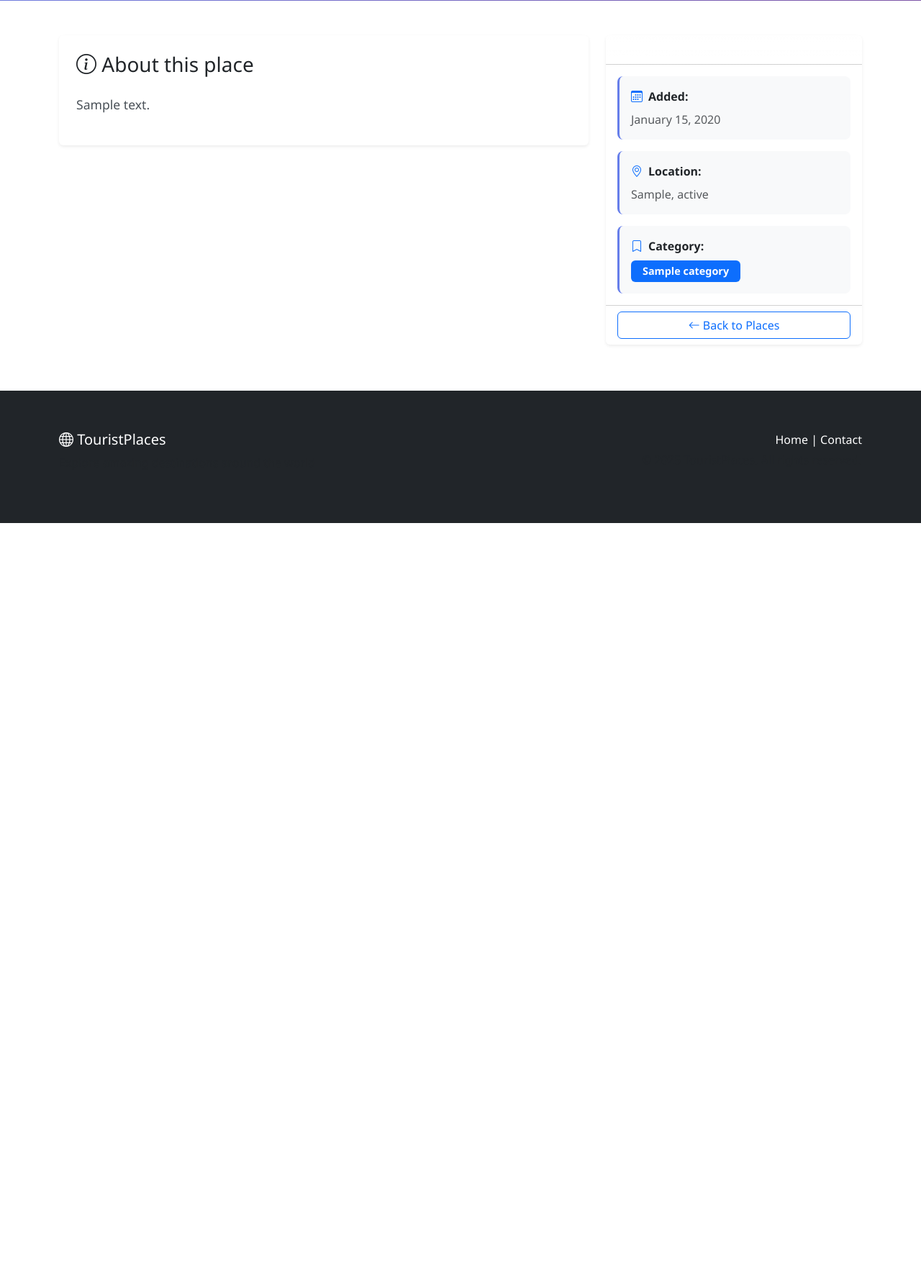
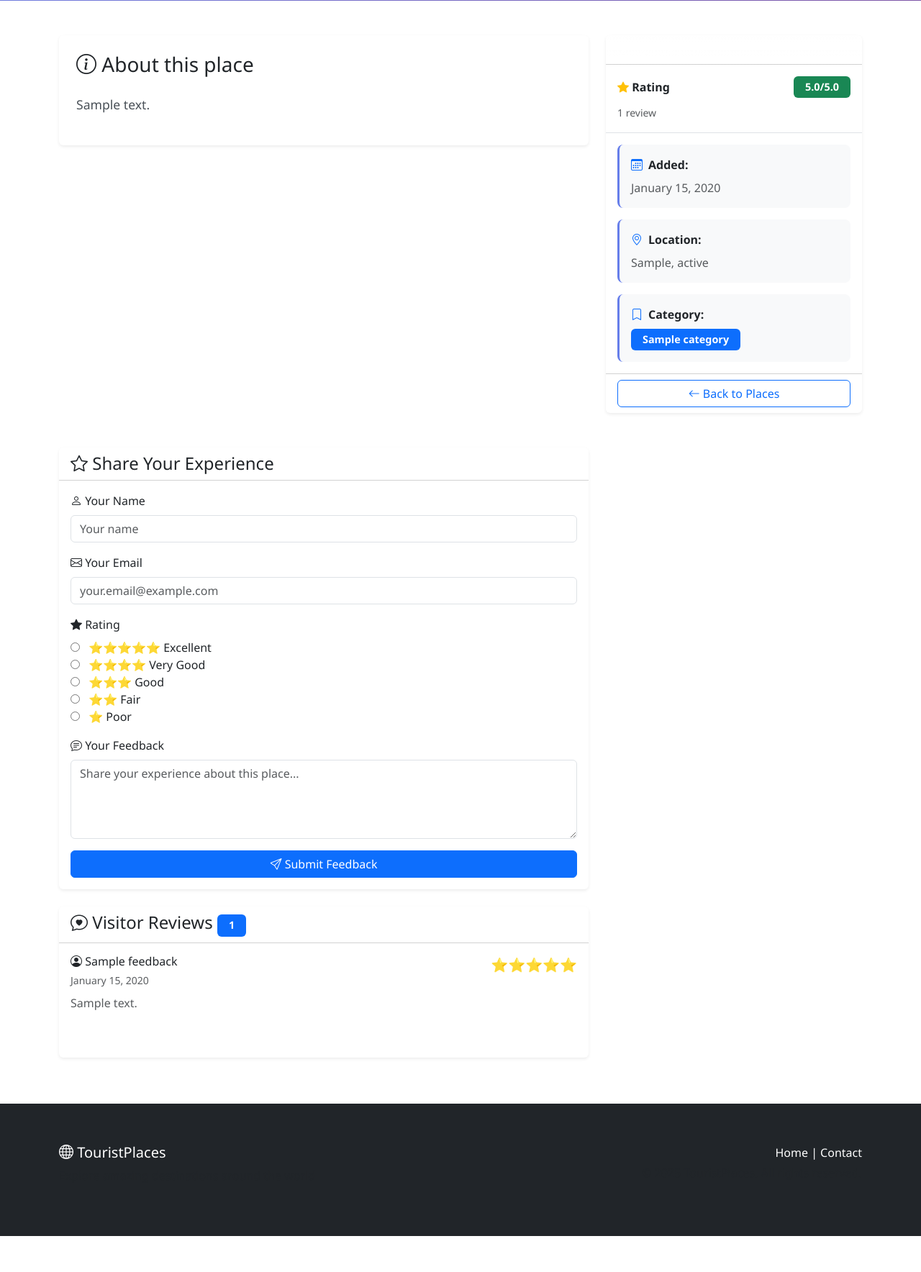
Before and after one commit to NafisaAlhaj17/tourist_places_explorer, a Django app: a page that uses places/templates/places/place_detail.html in a window 1280 px wide. Shown: the part 321-2089 px from the top of the page at 72% size. Before the commit the page ends 1048 px from the top, so only its background shows below. Run offline with Django 5.2, Linux system fonts and the light colour scheme; tables that the repository leaves empty hold one stand-in row (values such as "Sample post"); grey boxes marked "Sample" are stand-in pictures.

Commit message:
Add user feedback and rating system for places

```diff
--- a/places/forms.py
+++ b/places/forms.py
@@ -1,7 +1,39 @@
 from django import forms
-from .models import Place
+from .models import Place, Feedback
 
 class PlaceSearchForm(forms.Form):
     q = forms.CharField(label='Search', required=False)
     city = forms.CharField(label='City', required=False)
     category = forms.CharField(label='Category', required=False)
+
+class FeedbackForm(forms.ModelForm):
+    RATING_CHOICES = [
+        (5, '⭐⭐⭐⭐⭐ Excellent'),
+        (4, '⭐⭐⭐⭐ Very Good'),
+        (3, '⭐⭐⭐ Good'),
+        (2, '⭐⭐ Fair'),
+        (1, '⭐ Poor'),
+    ]
+
+    rating = forms.ChoiceField(
+        choices=RATING_CHOICES,
+        widget=forms.RadioSelect(attrs={'class': 'rating-radio'}),
+        label='Rating'
+    )
+    name = forms.CharField(
+        max_length=100,
+        widget=forms.TextInput(attrs={'class': 'form-control', 'placeholder': 'Your name'}),
+        label='Your Name'
+    )
+    email = forms.EmailField(
+        widget=forms.EmailInput(attrs={'class': 'form-control', 'placeholder': 'your.email@example.com'}),
+        label='Your Email'
+    )
+    comment = forms.CharField(
+        widget=forms.Textarea(attrs={'class': 'form-control', 'rows': 4, 'placeholder': 'Share your experience about this place...'}),
+        label='Your Feedback'
+    )
+
+    class Meta:
+        model = Feedback
+        fields = ['name', 'email', 'rating', 'comment']
--- a/places/models.py
+++ b/places/models.py
@@ -1,5 +1,6 @@
 from django.db import models
 from django.urls import reverse
+from django.contrib.auth.models import User
 
 class Category(models.Model):
     name = models.CharField(max_length=100, unique=True)
@@ -28,3 +29,43 @@ class Place(models.Model):
 
     def get_absolute_url(self):
         return reverse('places:place_detail', kwargs={'slug': self.slug})
+
+    def get_average_rating(self):
+        """Calculate average rating for this place"""
+        feedbacks = self.feedbacks.all()
+        if feedbacks.exists():
+            return sum(f.rating for f in feedbacks) / feedbacks.count()
+        return 0
+
+    def get_rating_count(self):
+        """Get total number of ratings"""
+        return self.feedbacks.count()
+
+
+class Feedback(models.Model):
+    RATING_CHOICES = [
+        (5, '⭐⭐⭐⭐⭐ Excellent'),
+        (4, '⭐⭐⭐⭐ Very Good'),
+        (3, '⭐⭐⭐ Good'),
+        (2, '⭐⭐ Fair'),
+        (1, '⭐ Poor'),
+    ]
+
+    place = models.ForeignKey(Place, on_delete=models.CASCADE, related_name='feedbacks')
+    user = models.ForeignKey(User, on_delete=models.CASCADE, null=True, blank=True)
+    name = models.CharField(max_length=100, help_text="Your name")
+    email = models.EmailField(help_text="Your email")
+    rating = models.IntegerField(choices=RATING_CHOICES)
+    comment = models.TextField(help_text="Share your experience...")
+    created_at = models.DateTimeField(auto_now_add=True)
+    approved = models.BooleanField(default=False, help_text="Approved for display")
+
+    class Meta:
+        ordering = ['-created_at']
+
+    def __str__(self):
+        return f"{self.name} - {self.place.title} ({self.rating} stars)"
+
+    def get_stars(self):
+        """Return star display for rating"""
+        return '⭐' * self.rating
--- a/places/templates/places/place_detail.html
+++ b/places/templates/places/place_detail.html
@@ -48,6 +48,17 @@
             <i class="bi bi-info-square"></i> Quick Info
           </h5>
         </div>
+        {% if average_rating > 0 %}
+        <div class="card-body border-bottom">
+          <div class="rating-display">
+            <div class="d-flex align-items-center justify-content-between mb-2">
+              <strong><i class="bi bi-star-fill text-warning"></i> Rating</strong>
+              <span class="badge bg-success">{{ average_rating }}/5.0</span>
+            </div>
+            <small class="text-muted">{{ rating_count }} review{{ rating_count|pluralize }}</small>
+          </div>
+        </div>
+        {% endif %}
         <div class="card-body">
           <div class="info-item mb-3">
             <div class="d-flex align-items-center mb-2">
@@ -81,6 +92,108 @@
           </a>
         </div>
       </div>
+    </div>
+  </div>
+</div>
+
+<!-- Feedback Section -->
+<div class="container my-5">
+  <div class="row">
+    <div class="col-lg-8">
+      <div class="card shadow-sm border-0 mb-4">
+        <div class="card-header bg-white">
+          <h4 class="mb-0">
+            <i class="bi bi-star"></i> Share Your Experience
+          </h4>
+        </div>
+        <div class="card-body">
+          <form method="post">
+            {% csrf_token %}
+            <div class="mb-3">
+              <label for="{{ feedback_form.name.id_for_label }}" class="form-label">
+                <i class="bi bi-person"></i> {{ feedback_form.name.label }}
+              </label>
+              {{ feedback_form.name }}
+              {% if feedback_form.name.errors %}
+                <div class="text-danger small">{{ feedback_form.name.errors }}</div>
+              {% endif %}
+            </div>
+
+            <div class="mb-3">
+              <label for="{{ feedback_form.email.id_for_label }}" class="form-label">
+                <i class="bi bi-envelope"></i> {{ feedback_form.email.label }}
+              </label>
+              {{ feedback_form.email }}
+              {% if feedback_form.email.errors %}
+                <div class="text-danger small">{{ feedback_form.email.errors }}</div>
+              {% endif %}
+            </div>
+
+            <div class="mb-3">
+              <label class="form-label">
+                <i class="bi bi-star-fill"></i> {{ feedback_form.rating.label }}
+              </label>
+              <div class="rating-options">
+                {{ feedback_form.rating }}
+              </div>
+              {% if feedback_form.rating.errors %}
+                <div class="text-danger small">{{ feedback_form.rating.errors }}</div>
+              {% endif %}
+            </div>
+
+            <div class="mb-3">
+              <label for="{{ feedback_form.comment.id_for_label }}" class="form-label">
+                <i class="bi bi-chat-text"></i> {{ feedback_form.comment.label }}
+              </label>
+              {{ feedback_form.comment }}
+              {% if feedback_form.comment.errors %}
+                <div class="text-danger small">{{ feedback_form.comment.errors }}</div>
+              {% endif %}
+            </div>
+
+            <button type="submit" class="btn btn-primary w-100">
+              <i class="bi bi-send"></i> Submit Feedback
+            </button>
+          </form>
+        </div>
+      </div>
+
+      <!-- Display Feedbacks -->
+      {% if feedbacks %}
+      <div class="card shadow-sm border-0">
+        <div class="card-header bg-white">
+          <h4 class="mb-0">
+            <i class="bi bi-chat-heart"></i> Visitor Reviews
+            <span class="badge bg-primary">{{ rating_count }}</span>
+          </h4>
+        </div>
+        <div class="card-body">
+          {% for feedback in feedbacks %}
+          <div class="feedback-item mb-4 pb-4 border-bottom">
+            <div class="d-flex justify-content-between align-items-start mb-2">
+              <div>
+                <h6 class="mb-1">
+                  <i class="bi bi-person-circle"></i> {{ feedback.name }}
+                </h6>
+                <small class="text-muted">{{ feedback.created_at|date:"F j, Y" }}</small>
+              </div>
+              <div class="rating-stars">
+                {{ feedback.get_stars }}
+              </div>
+            </div>
+            <p class="mb-0 text-muted">{{ feedback.comment }}</p>
+          </div>
+          {% endfor %}
+        </div>
+      </div>
+      {% else %}
+      <div class="card shadow-sm border-0">
+        <div class="card-body text-center text-muted">
+          <i class="bi bi-inbox" style="font-size: 3rem;"></i>
+          <p class="mb-0 mt-2">No reviews yet. Be the first to review this place!</p>
+        </div>
+      </div>
+      {% endif %}
     </div>
   </div>
 </div>
@@ -152,6 +265,36 @@
     font-size: 2rem;
   }
 }
+
+.rating-options ul {
+  list-style: none;
+  padding: 0;
+  margin: 0;
+}
+
+.rating-options li {
+  margin: 0.5rem 0;
+  padding: 0.5rem;
+  border-radius: 5px;
+  transition: background-color 0.3s;
+}
+
+.rating-options li:hover {
+  background-color: #f8f9fa;
+}
+
+.rating-options input[type="radio"] {
+  margin-right: 0.5rem;
+}
+
+.rating-stars {
+  font-size: 1.2rem;
+  color: #ffc107;
+}
+
+.feedback-item:last-child {
+  border-bottom: none !important;
+}
 </style>
 
 <link rel="stylesheet" href="https://cdn.jsdelivr.net/npm/bootstrap-icons@1.11.1/font/bootstrap-icons.css">
--- a/places/views.py
+++ b/places/views.py
@@ -1,7 +1,8 @@
-from django.shortcuts import render, get_object_or_404
-from .models import Place, Category
-from .forms import PlaceSearchForm
+from django.shortcuts import render, get_object_or_404, redirect
+from .models import Place, Category, Feedback
+from .forms import PlaceSearchForm, FeedbackForm
 from django.db.models import Q
+from django.contrib import messages
 
 def place_list(request):
     form = PlaceSearchForm(request.GET or None)
@@ -23,4 +24,28 @@ def place_list(request):
 
 def place_detail(request, slug):
     place = get_object_or_404(Place, slug=slug)
-    return render(request, 'places/place_detail.html', {'place': place})
+    feedbacks = Feedback.objects.filter(place=place, approved=True)
+    average_rating = place.get_average_rating()
+    rating_count = place.get_rating_count()
+
+    if request.method == 'POST':
+        form = FeedbackForm(request.POST)
+        if form.is_valid():
+            feedback = form.save(commit=False)
+            feedback.place = place
+            # Auto-approve for now, admin can moderate later
+            feedback.approved = True
+            feedback.save()
+            messages.success(request, 'Thank you for your feedback!')
+            return redirect('places:place_detail', slug=place.slug)
+    else:
+        form = FeedbackForm()
+
+    context = {
+        'place': place,
+        'feedback_form': form,
+        'feedbacks': feedbacks,
+        'average_rating': round(average_rating, 1) if average_rating > 0 else 0,
+        'rating_count': rating_count,
+    }
+    return render(request, 'places/place_detail.html', context)
```
Also changed, not shown: places/admin.py (+21 -1 lines), places/migrations/0002_feedback.py (added).
